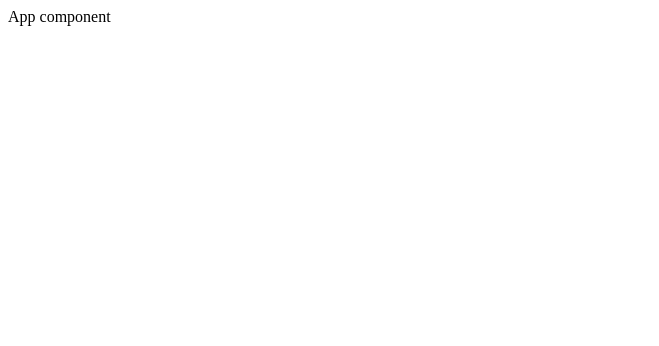
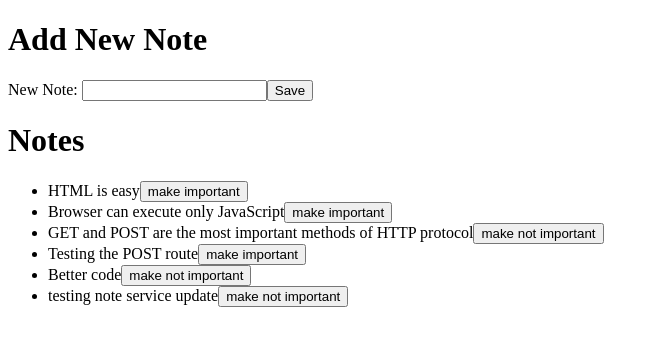
Before and after one commit to bazwright70/fullstackopen2021, a React (Create React App) app in the folder part2/getting_data/: page / in a window 1280 px wide. Shown: the top 346 px of the page, without its empty margins (0-659 px from the left). Built offline with nearby package versions, Linux system fonts and the light colour scheme; data requests are answered from the project's data file.

Commit message:
put all axios functions in separate helper file returning only data not just promise.

```diff
--- a/part2/getting_data/db.json
+++ b/part2/getting_data/db.json
@@ -4,7 +4,7 @@
       "id": 1,
       "content": "HTML is easy",
       "date": "2019-05-30T17:30:31.098Z",
-      "important": true
+      "important": false
     },
     {
       "id": 2,
@@ -17,6 +17,24 @@
       "content": "GET and POST are the most important methods of HTTP protocol",
       "date": "2019-05-30T19:20:14.298Z",
       "important": true
+    },
+    {
+      "id": 4,
+      "content": "Testing the POST route",
+      "date": "2021-07-06T18:29:11.523Z",
+      "important": false
+    },
+    {
+      "id": 5,
+      "content": "Better code",
+      "date": "2021-07-06T18:32:25.293Z",
+      "important": true
+    },
+    {
+      "id": 6,
+      "content": "testing note service update",
+      "date": "2021-07-10T08:33:33.467Z",
+      "important": true
     }
   ]
 }
--- a/part2/getting_data/src/App.js
+++ b/part2/getting_data/src/App.js
@@ -1,33 +1,77 @@
-
-import axios from 'axios';
 import React, {useEffect, useState} from 'react';
-// import Note from './components/Note.js'
+import Note from './components/Note.js';
+import noteService  from './services/notes';
 
 const App = () => {
+  // create state for App component
+  const [notes, setNotes] = useState([]);
+  const [newNote, setNewNote] = useState('');
+  const [showAll, setShowAll] = useState(true);
 
-  const [notes, setNotes] = useState([]);
-  // const [newNote, setNewNote] = useState('');
-  // const [showAll, setShowAll] = useState(true);
+// useEffect to load all notes when newNote is updated
+ useEffect(() => {
+    noteService.getAll()
+      .then(allNotes => setNotes(allNotes)
+      )
+      .catch(err => console.log(err))
+    },[newNote]);
 
-  const hook = () => {
-    console.log('Effect');
-    axios
-      .get('http://localhost:3001/notes')
-      .then( response => {
-        console.log('Promise Fulfilled');
-        setNotes(response.data)
-      })
+  // newNote test input handler
+  const handleNoteChange = (event) => {
+    setNewNote(event.target.value);
   }
 
-  useEffect(hook, []);
+  // event handler to add note when input field saved
+  const addNote = (event) => {
+    event.preventDefault();
+    const noteObj = {
+      id: notes.length +1,
+      content: newNote,
+      date: new Date(),
+      important: Math.random() > 0.5
+    }
+    noteService.create(noteObj)
+      .then( returnedNote => {
+      setNotes(notes.concat(returnedNote));
+      })
+      .catch(err => console.log(err))
+      setNewNote('');
+  }
 
-  console.log('render', notes.length, 'notes')
+  // function to set importance of each note
+  const toggleImportanceOf= (id) => {
+    const note = notes.find( note => note.id === id);
+    const changedNote = {...note, important: !note.important}
 
-  // return notes.map( (note) =>(
-  //               <Note key={note.id }note={note}/>
-  //           ))
+    noteService.update(id, changedNote)
+      .then(returnedNote => {
+        setNotes( notes.map(note => note.id !== id ? note : returnedNote))
+      }).catch(err => console.log(err))
+  }
+
+  // Returned App component
   return (
-    <div>App component</div>
+    <div>
+       <h1>Add New Note</h1>
+      <form onSubmit={ addNote }>
+        <label>New Note: </label>
+        <input
+          value={newNote}
+          onChange={ handleNoteChange }
+        />
+        <button type="submit">Save</button>
+      </form>
+      <h1>Notes</h1>
+      <ul>
+        { notes.map( (note) =>(
+          <Note key={note.id}
+          note={note}
+           toggleImportance={()=> toggleImportanceOf(note.id)}/>
+          ))
+        }
+      </ul>
+
+    </div>
   )
 }
 
--- a/part2/getting_data/src/components/Note.js
+++ b/part2/getting_data/src/components/Note.js
@@ -1,13 +1,16 @@
 import React from 'react';
 
-const Note = ( {note}) =>{
+const Note = ( {note, toggleImportance}) =>{
+
+  const label = note.important ?
+              "make not important" :
+              "make important";
+
   return (
-    <div key={note.id}>
-      <p>Id: {note.id}</p>
-      <p>Content: {note.content}</p>
-      <p>Date: {note.date}</p>
-      <p>Important: {note.important.toString()}</p>
-    </div>
+    <li>
+      {note.content}
+      <button onClick={toggleImportance}>{label}</button>
+    </li>
   )
 }
 
--- /dev/null
+++ b/part2/getting_data/src/services/notes.js
@@ -0,0 +1,25 @@
+import axios from  'axios';
+const baseUrl = 'http://localhost:3001/notes';
+
+const getAll = () =>{
+  const promise = axios.get(baseUrl);
+  return promise.then(response => response.data)
+}
+
+const create = (newNote) => {
+  const promise = axios.post(baseUrl, newNote);
+  return promise.then(response => response.data)
+}
+
+const update = (id, newNote) => {
+  const promise = axios.put(`${baseUrl}/${id}`, newNote)
+  return promise.then(response => response.data)
+}
+
+const functions = {
+  getAll,
+  create,
+  update
+}
+
+export default functions;
```
